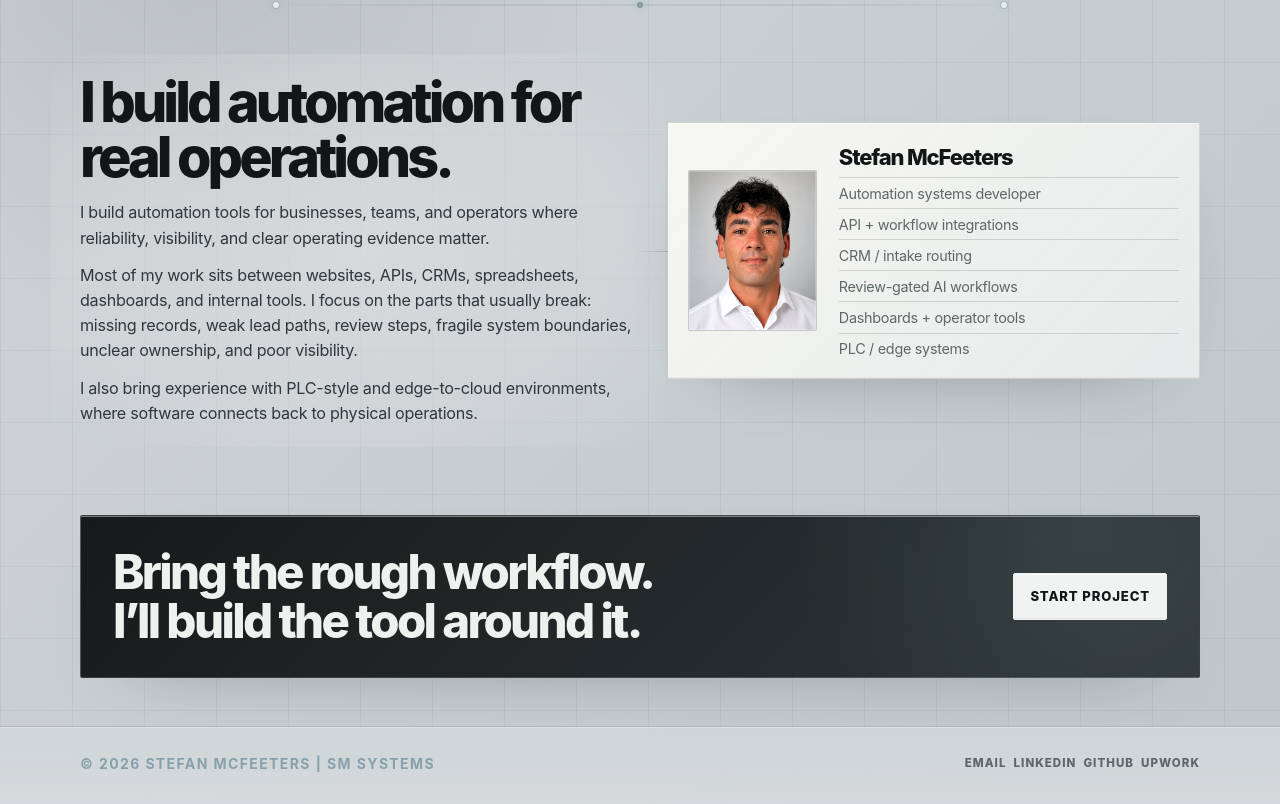
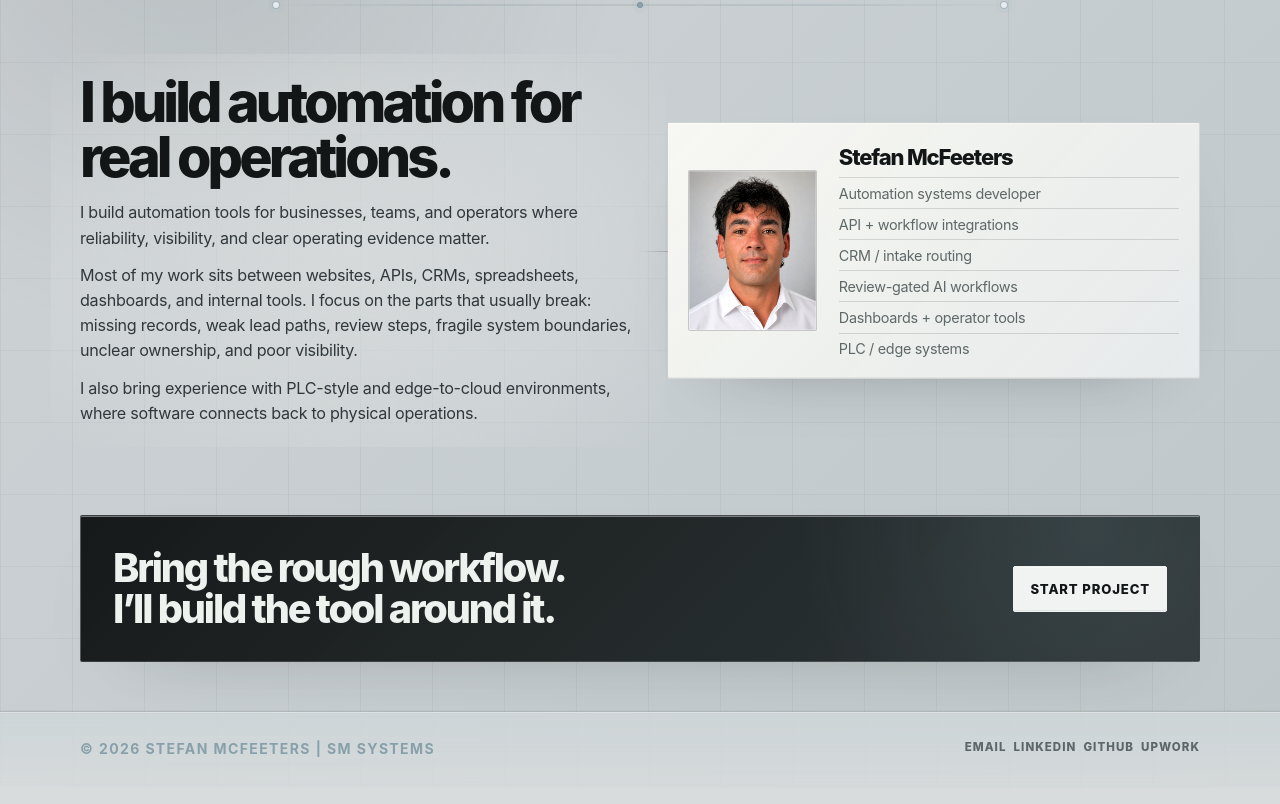
Before and after one commit to stefan-mcf/smsystems.au, a Next.js app: page / in a window 1280 px wide. Shown: the part 2025-2829 px from the top of the page. Built offline with nearby package versions, Linux system fonts and the light colour scheme.

Commit message:
Tighten bottom CTA heading wrap

```diff
--- a/app/globals.css
+++ b/app/globals.css
@@ -2315,6 +2315,11 @@ strong {
   font-size: clamp(2rem, 3.7vw, 3.35rem);
   line-height: 1.02;
   letter-spacing: -0.055em;
+}
+
+.final-contact-section .cta-panel h2 {
+  max-width: 27ch;
+  font-size: clamp(1.72rem, 3.1vw, 2.85rem);
 }
 
 .cta-panel h2 span {
```
